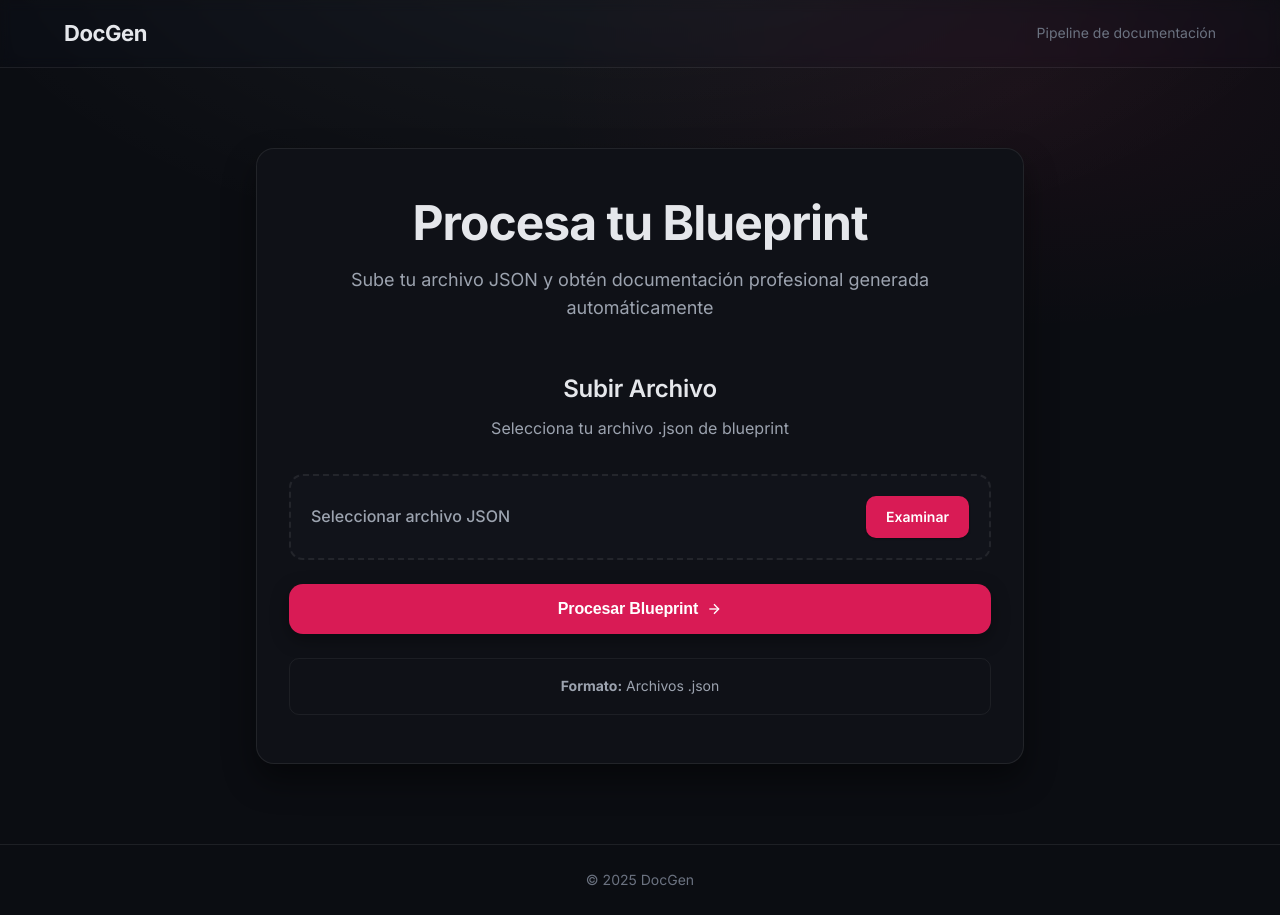
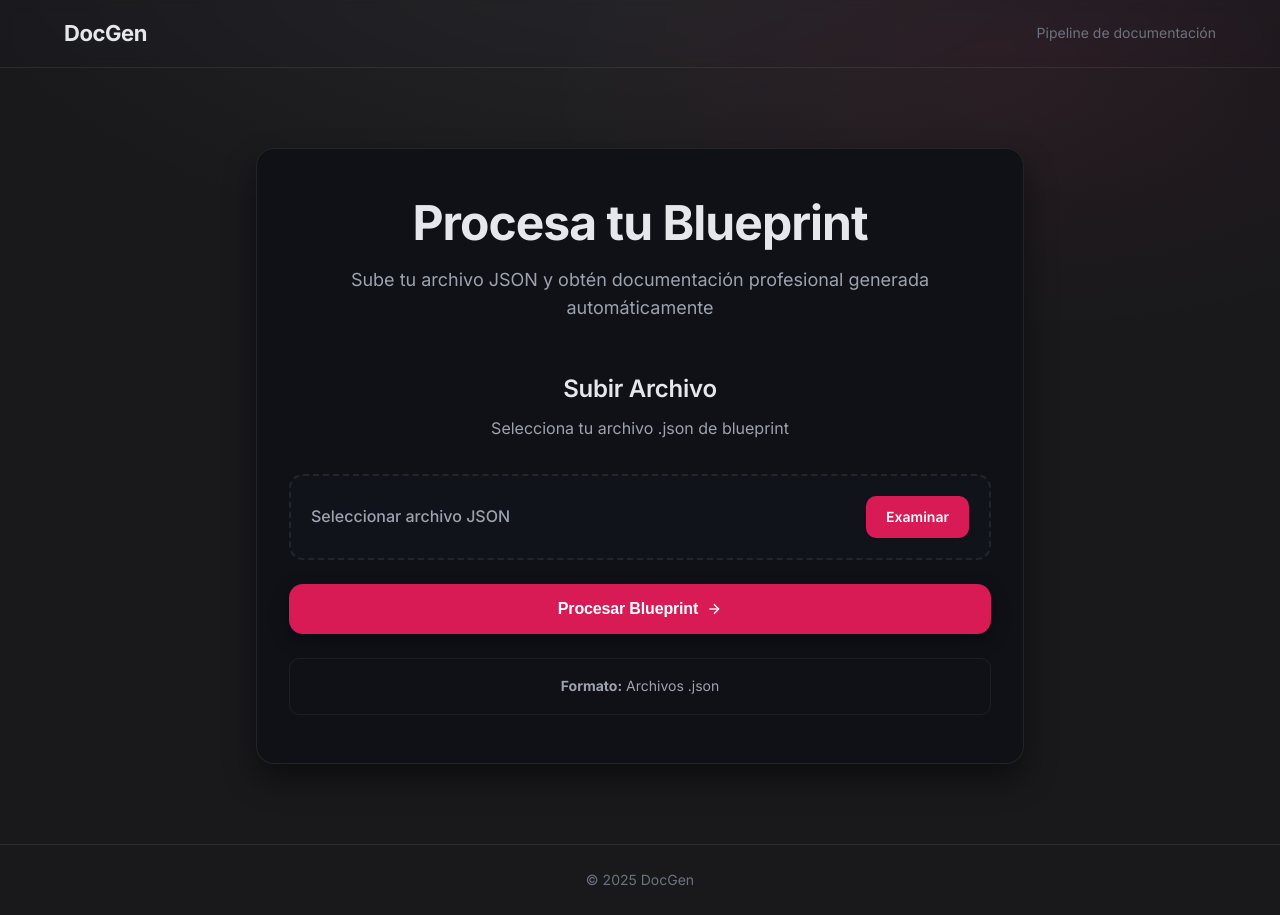
Before and after one commit to EmilioGiordano/docgen, a FastAPI app: page / in a window 1280 px wide. Run offline with FastAPI, Linux system fonts and the light colour scheme.

Commit message:
Change background color for frontend

```diff
--- a/static/css/main.css
+++ b/static/css/main.css
@@ -11,7 +11,7 @@
     --text-secondary: #9CA3AF;
     --text-tertiary: #6B7280;
 
-    --bg-primary: #0B0D12;
+    --bg-primary: #19191c;
     --bg-secondary: #0F1117;
     --bg-tertiary: #11131A;
     --bg-card: #0F1117;
```
